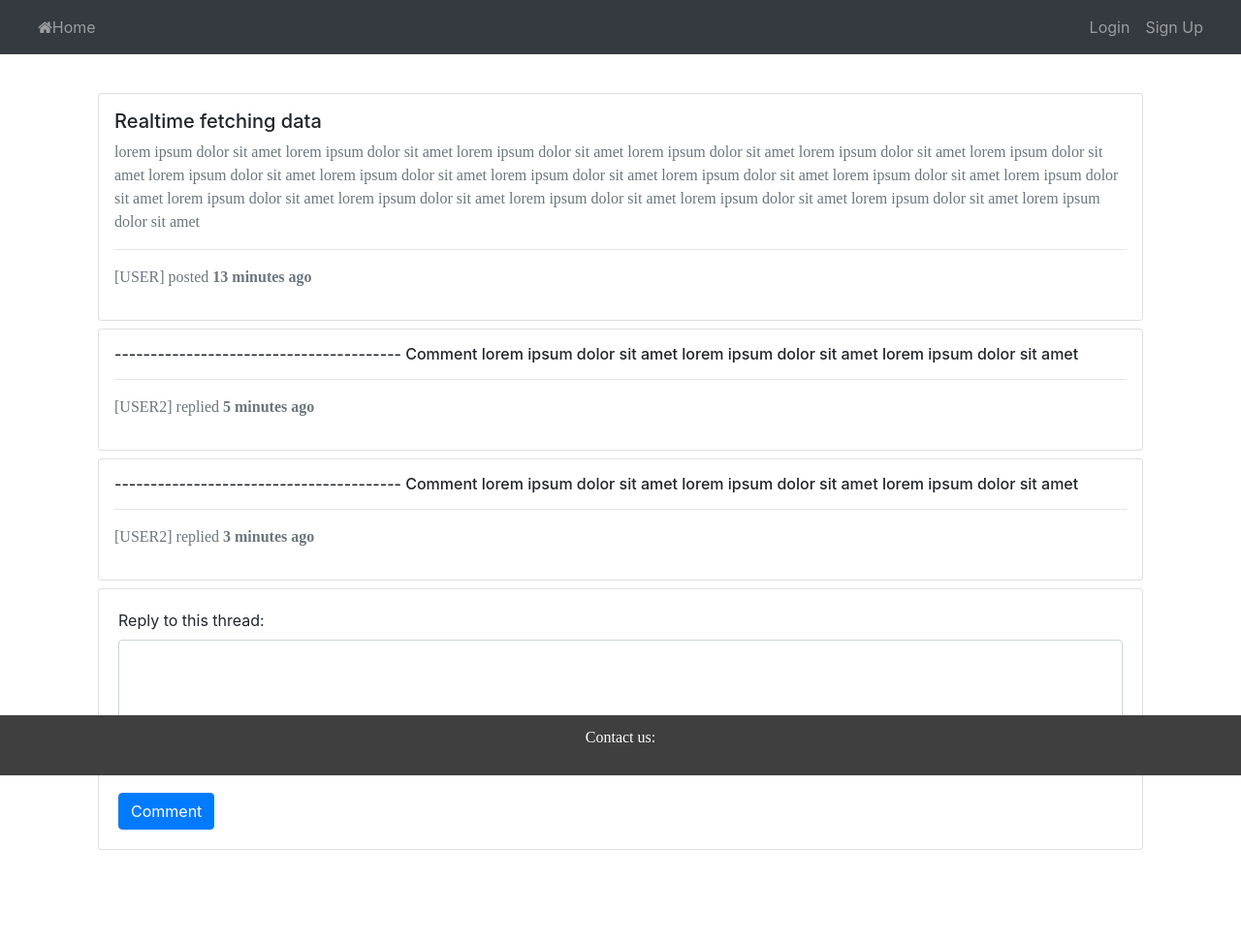
After one commit to francescoopiccoli/Information-Security-Project, a Flask app: page /post in a window 1280 px wide. The commit adds this page. Shown: the whole page at 97% size. Run offline with Flask 2, Linux system fonts and the light colour scheme; some libraries are stand-ins or nearby versions.

Commit message:
Added post page + background on Home post

```diff
--- a/website/auth.py
+++ b/website/auth.py
@@ -85,3 +85,7 @@ def create():
 @auth.route("/profile")
 def profile():
     return render_template("profile.html", user=current_user)
+
+@auth.route("/post")
+def post():
+    return render_template("post.html", user=current_user)
--- a/website/static/main.css
+++ b/website/static/main.css
@@ -2,7 +2,14 @@ h1 {
     color: green;
     font-weight: bold;
 }
-
+.display-4{
+    text-shadow: -1px 0 black, 0 1px black, 1px 0 black, 0 -1px black;
+    color: whitesmoke;
+}
+.lead{
+    text-shadow: -1px 0 black, 0 1px black, 1px 0 black, 0 -1px black;
+    color: whitesmoke;
+}
 p {
     font-family: 'Times New Roman', Times, serif;
     font-weight: lighter;
--- /dev/null
+++ b/website/templates/post.html
@@ -0,0 +1,67 @@
+{% extends "base.html" %} {% block title %}Create your post{% endblock %} {% block content
+%}
+
+ <!-- Post List -->
+ <div class="inner-main-body p-2 p-sm-3 collapse forum-content show">
+    <div class="card mb-2">
+        <div class="card-body p-2 p-sm-3">
+            <div class="media forum-item">
+                <div class="media-body">
+                    <h5>Realtime fetching data</h5>
+                    <p class="text-secondary">
+                        lorem ipsum dolor sit amet lorem ipsum dolor sit amet lorem ipsum dolor sit amet   lorem ipsum dolor sit amet lorem ipsum dolor sit amet lorem ipsum dolor sit amet
+                        lorem ipsum dolor sit amet lorem ipsum dolor sit amet lorem ipsum dolor sit amet  lorem ipsum dolor sit amet lorem ipsum dolor sit amet lorem ipsum dolor sit amet
+                        lorem ipsum dolor sit amet lorem ipsum dolor sit amet lorem ipsum dolor sit amet
+                        lorem ipsum dolor sit amet lorem ipsum dolor sit amet lorem ipsum dolor sit amet
+                    </p>
+                    <hr>
+                    <p class="text-muted">[USER] posted <span class="text-secondary font-weight-bold">13 minutes ago</span></p>
+                </div>
+            </div>
+        </div>
+    </div>
+    <div class="card mb-2">
+        <div class="card-body p-2 p-sm-3">
+            <div class="media forum-item">
+                <div class="media-body">
+                    <h6>
+                        ---------------------------------------- Comment  lorem ipsum dolor sit amet lorem ipsum dolor sit amet lorem ipsum dolor sit amet
+                </h6>
+                <hr>
+                    <p class="text-muted">[USER2] replied <span class="text-secondary font-weight-bold">5 minutes ago</span></p>
+                </div>
+            </div>
+        </div>
+    </div>
+    <div class="card mb-2">
+        <div class="card-body p-2 p-sm-3">
+            <div class="media forum-item">
+                <div class="media-body">
+                    <h6>
+                        ---------------------------------------- Comment  lorem ipsum dolor sit amet lorem ipsum dolor sit amet lorem ipsum dolor sit amet
+                </h6>
+                <hr>
+                    <p class="text-muted">[USER2] replied <span class="text-secondary font-weight-bold">3 minutes ago</span></p>
+                </div>
+            </div>
+        </div>
+    </div>
+    <div class="card mb-2">
+        <form method="POST">
+            <div class="card-body">
+                <label for="text">Reply to this thread: </label>
+                <br>
+                <textarea class="form-control" name="post" id="post" rows="5"></textarea>
+                <br>
+                <button type="submit" class="btn btn-primary ">Comment</button>
+            </div>
+        </form>
+
+ </div>
+ </div>
+
+
+
+
+
+{% endblock%}
```
Also changed, not shown: website/templates/home.html (+7 -5 lines), website/database.db.
